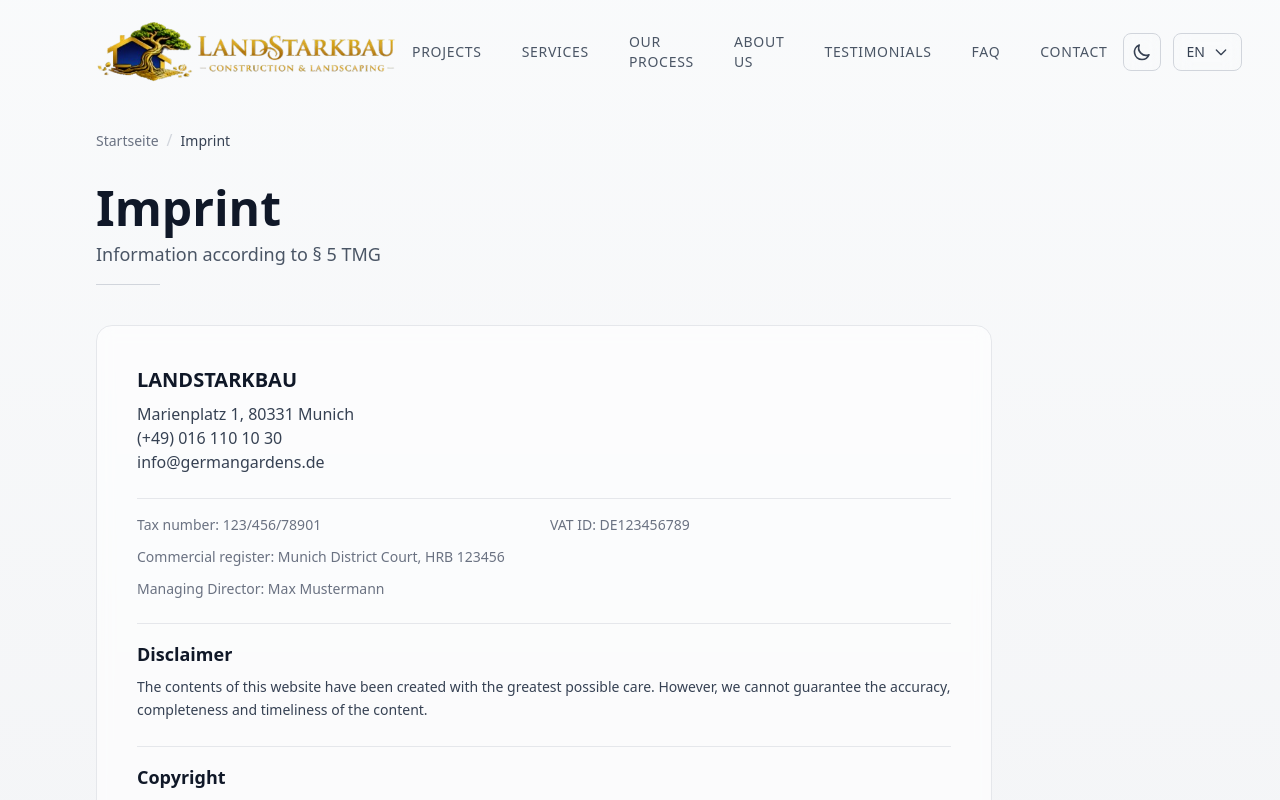
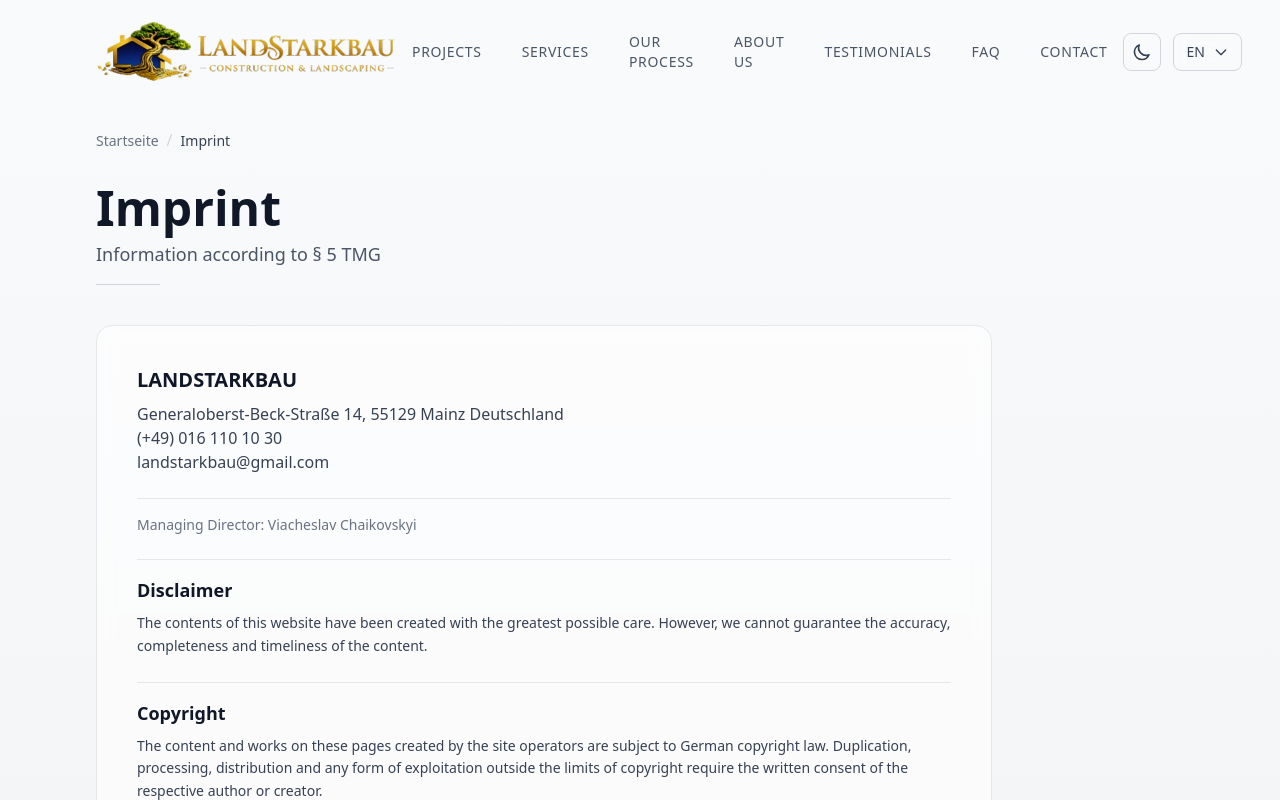
Before and after one commit to landstarkbau-coder/LANDSTARKBAU, a Next.js app: page /en/impressum in a window 1280 px wide. Shown: the top 800 px of the page. Built offline with nearby package versions, Linux system fonts and the light colour scheme.

Commit message:
Add email notifications and fix translations

```diff
--- a/app/[locale]/components/ContactSection.tsx
+++ b/app/[locale]/components/ContactSection.tsx
@@ -128,7 +128,7 @@ export function ContactSection() {
                 </div>
                 <div>
                   <p className={`text-xs ${isDark ? 'text-white/40' : 'text-gray-500'}`}>{t('email')}</p>
-                  <a href="mailto:info@germangardens.de" className={`${isDark ? 'text-white hover:text-white/80' : 'text-gray-900 hover:text-gray-700'} transition-colors duration-300`}>
+                  <a href="mailto:landstarkbau@gmail.com" className={`${isDark ? 'text-white hover:text-white/80' : 'text-gray-900 hover:text-gray-700'} transition-colors duration-300`}>
                     {t('emailAddress')}
                   </a>
                 </div>
--- a/app/[locale]/components/Footer.tsx
+++ b/app/[locale]/components/Footer.tsx
@@ -108,7 +108,7 @@ export function Footer() {
 
             {/* Соціальні мережі */}
             <div className="flex gap-3 pt-2">
-              <a href="#" className={`w-8 h-8 rounded-full border flex items-center justify-center transition-all duration-300 group ${
+              <a href="https://www.facebook.com/share/1HM4GpLDBU" className={`w-8 h-8 rounded-full border flex items-center justify-center transition-all duration-300 group ${
                 isDark
                   ? 'border-white/20 hover:bg-white/10 hover:border-white/40'
                   : 'border-gray-300 hover:bg-gray-200 hover:border-gray-400'
@@ -117,7 +117,7 @@ export function Footer() {
                   <path d="M22 12c0-5.523-4.477-10-10-10S2 6.477 2 12c0 4.991 3.657 9.128 8.438 9.879v-6.99h-2.54V12h2.54V9.797c0-2.506 1.492-3.89 3.777-3.89 1.094 0 2.238.195 2.238.195v2.46h-1.26c-1.243 0-1.63.771-1.63 1.562V12h2.773l-.443 2.89h-2.33v6.99C18.343 21.128 22 16.991 22 12z"/>
                 </svg>
               </a>
-              <a href="#" className={`w-8 h-8 rounded-full border flex items-center justify-center transition-all duration-300 group ${
+              <a href="mailto:landstarkbau@gmail.com" className={`w-8 h-8 rounded-full border flex items-center justify-center transition-all duration-300 group ${
                 isDark
                   ? 'border-white/20 hover:bg-white/10 hover:border-white/40'
                   : 'border-gray-300 hover:bg-gray-200 hover:border-gray-400'
@@ -126,7 +126,7 @@ export function Footer() {
                   <path d="M12.48 10.92v3.28h7.84c-.24 1.84-.853 3.187-1.787 4.133-1.147 1.147-2.933 2.4-6.053 2.4-4.827 0-8.6-3.893-8.6-8.72s3.773-8.72 8.6-8.72c2.6 0 4.507 1.027 5.907 2.347l2.307-2.307C18.747 1.44 16.133 0 12.48 0 5.867 0 .307 5.387.307 12s5.56 12 12.173 12c3.573 0 6.267-1.173 8.373-3.36 2.16-2.16 2.84-5.213 2.84-7.667 0-.76-.053-1.467-.173-2.053H12.48z"/>
                 </svg>
               </a>
-              <a href="#" className={`w-8 h-8 rounded-full border flex items-center justify-center transition-all duration-300 group ${
+              <a href="https://www.instagram.com/blagostroi_?igsh=YTF6NGh1Zzl3YWNs&utm_source=ig_contact_invite" className={`w-8 h-8 rounded-full border flex items-center justify-center transition-all duration-300 group ${
                 isDark
                   ? 'border-white/20 hover:bg-white/10 hover:border-white/40'
                   : 'border-gray-300 hover:bg-gray-200 hover:border-gray-400'
@@ -188,7 +188,7 @@ export function Footer() {
                 <svg className={`w-4 h-4 mt-0.5 flex-shrink-0 ${isDark ? 'text-white/60' : 'text-gray-400'}`} fill="none" stroke="currentColor" viewBox="0 0 24 24">
                   <path strokeLinecap="round" strokeLinejoin="round" strokeWidth={1.5} d="M3 8l7.89 5.26a2 2 0 002.22 0L21 8M5 19h14a2 2 0 002-2V7a2 2 0 00-2-2H5a2 2 0 00-2 2v10a2 2 0 002 2z" />
                 </svg>
-                <a href="mailto:info@germangardens.de" className={`text-sm transition-colors ${isDark ? 'text-white/40 hover:text-white' : 'text-gray-500 hover:text-gray-700'}`}>
+                <a href="mailto:landstarkbau@gmail.com" className={`text-sm transition-colors ${isDark ? 'text-white/40 hover:text-white' : 'text-gray-500 hover:text-gray-700'}`}>
                   {t('email')}
                 </a>
               </li>
--- a/app/[locale]/datenschutz/page.tsx
+++ b/app/[locale]/datenschutz/page.tsx
@@ -16,7 +16,7 @@ export default function DatenschutzPage() {
       subtitle: 'Informationen zum Datenschutz',
       intro: 'Der Schutz Ihrer persönlichen Daten ist uns ein wichtiges Anliegen. Wir verarbeiten Ihre Daten ausschließlich auf Grundlage der gesetzlichen Bestimmungen (DSGVO, TMG).',
       responsible: 'Verantwortlicher für die Datenverarbeitung',
-      responsibleText: 'LANDSTARKBAU, Marienplatz 1, 80331 München, (+49) 016 110 10 30, info@germangardens.de',
+      responsibleText: 'LANDSTARKBAU, Generaloberst-Beck-Straße 14, 55129 Mainz Deutschland, (+49) 016 110 10 30, landstarkbau@gmail.com',
       dataCollection: 'Erhebung und Speicherung personenbezogener Daten',
       dataCollectionText: 'Beim Besuch unserer Website werden durch den von Ihnen verwendeten Browser automatisch Informationen an den Server unserer Website gesendet. Diese Informationen werden temporär in einem sogenannten Logfile gespeichert. Folgende Daten werden dabei ohne Ihr Zutun erfasst und bis zur automatisierten Löschung gespeichert:',
       dataList: [
@@ -44,7 +44,7 @@ export default function DatenschutzPage() {
       subtitle: 'Information about data protection',
       intro: 'The protection of your personal data is important to us. We process your data exclusively on the basis of legal provisions (GDPR, TMG).',
       responsible: 'Responsible for data processing',
-      responsibleText: 'LANDSTARKBAU, Marienplatz 1, 80331 Munich, (+49) 016 110 10 30, info@germangardens.de',
+      responsibleText: 'LANDSTARKBAU, Generaloberst-Beck-Straße 14, 55129 Mainz Deutschland, (+49) 016 110 10 30, landstarkbau@gmail.com',
       dataCollection: 'Collection and storage of personal data',
       dataCollectionText: 'When you visit our website, information is automatically sent to the server of our website by the browser you use. This information is temporarily stored in a so-called log file. The following data is collected without your intervention and stored until automated deletion:',
       dataList: [
@@ -72,7 +72,7 @@ export default function DatenschutzPage() {
       subtitle: 'Інформація про захист даних',
       intro: 'Захист ваших персональних даних є для нас важливим. Ми обробляємо ваші дані виключно на підставі законодавчих положень (GDPR, TMG).',
       responsible: 'Відповідальний за обробку даних',
-      responsibleText: 'LANDSTARKBAU, Marienplatz 1, 80331 Мюнхен, (+49) 016 110 10 30, info@germangardens.de',
+      responsibleText: 'LANDSTARKBAU, Generaloberst-Beck-Straße 14, 55129 Mainz Deutschland, (+49) 016 110 10 30, landstarkbau@gmail.com',
       dataCollection: 'Збір та зберігання персональних даних',
       dataCollectionText: 'Під час відвідування нашого веб-сайту інформація автоматично надсилається на сервер нашого веб-сайту через ваш браузер. Ця інформація тимчасово зберігається в так званому файлі журналу. Наступні дані збираються без вашої участі та зберігаються до автоматичного видалення:',
       dataList: [
--- a/app/[locale]/impressum/page.tsx
+++ b/app/[locale]/impressum/page.tsx
@@ -15,13 +15,13 @@ export default function ImpressumPage() {
       title: 'Impressum',
       subtitle: 'Angaben gemäß § 5 TMG',
       company: 'LANDSTARKBAU',
-      address: 'Marienplatz 1, 80331 München',
+      address: 'Generaloberst-Beck-Straße 14, 55129 Mainz Deutschland',
       phone: '(+49) 016 110 10 30',
-      email: 'info@germangardens.de',
-      taxId: 'Steuernummer: 123/456/78901',
-      vatId: 'USt-IdNr.: DE123456789',
-      register: 'Handelsregister: Amtsgericht München, HRB 123456',
-      ceo: 'Geschäftsführer: Max Mustermann',
+      email: 'landstarkbau@gmail.com',
+    //   taxId: 'Steuernummer: 123/456/78901',
+    //   vatId: 'USt-IdNr.: DE123456789',
+    //   register: 'Handelsregister: Amtsgericht München, HRB 123456',
+      ceo: 'Geschäftsführer: Viacheslav Chaikovskyi',
       disclaimer: 'Haftungsausschluss',
       disclaimerText: 'Die Inhalte dieser Website wurden mit größter Sorgfalt erstellt. Für die Richtigkeit, Vollständigkeit und Aktualität der Inhalte können wir jedoch keine Gewähr übernehmen.',
       copyright: 'Urheberrecht',
@@ -32,13 +32,13 @@ export default function ImpressumPage() {
       title: 'Imprint',
       subtitle: 'Information according to § 5 TMG',
       company: 'LANDSTARKBAU',
-      address: 'Marienplatz 1, 80331 Munich',
+      address: 'Generaloberst-Beck-Straße 14, 55129 Mainz Deutschland',
       phone: '(+49) 016 110 10 30',
-      email: 'info@germangardens.de',
-      taxId: 'Tax number: 123/456/78901',
-      vatId: 'VAT ID: DE123456789',
-      register: 'Commercial register: Munich District Court, HRB 123456',
-      ceo: 'Managing Director: Max Mustermann',
+      email: 'landstarkbau@gmail.com',
+    //   taxId: 'Tax number: 123/456/78901',
+    //   vatId: 'VAT ID: DE123456789',
+    //   register: 'Commercial register: Munich District Court, HRB 123456',
+      ceo: 'Managing Director: Viacheslav Chaikovskyi',
       disclaimer: 'Disclaimer',
       disclaimerText: 'The contents of this website have been created with the greatest possible care. However, we cannot guarantee the accuracy, completeness and timeliness of the content.',
       copyright: 'Copyright',
@@ -49,13 +49,13 @@ export default function ImpressumPage() {
       title: 'Імпресум',
       subtitle: 'Інформація згідно з § 5 TMG',
       company: 'LANDSTARKBAU',
-      address: 'Marienplatz 1, 80331 Мюнхен',
+      address: 'Generaloberst-Beck-Straße 14, 55129 Mainz Deutschland',
       phone: '(+49) 016 110 10 30',
-      email: 'info@germangardens.de',
-      taxId: 'Податковий номер: 123/456/78901',
-      vatId: 'ПДВ-ідент.: DE123456789',
-      register: 'Торговий реєстр: Окружний суд Мюнхена, HRB 123456',
-      ceo: 'Керуючий директор: Max Mustermann',
+      email: 'landstarkbau@gmail.com',
+    //   taxId: 'Податковий номер: 123/456/78901',
+    //   vatId: 'ПДВ-ідент.: DE123456789',
+    //   register: 'Торговий реєстр: Окружний суд Мюнхена, HRB 123456',
+      ceo: 'Керуючий директор: Viacheslav Chaikovskyi ',
       disclaimer: 'Відмова від відповідальності',
       disclaimerText: 'Зміст цього веб-сайту створено з максимальною ретельністю. Однак ми не можемо гарантувати точність, повноту та актуальність інформації.',
       copyright: 'Авторське право',
@@ -104,15 +104,15 @@ export default function ImpressumPage() {
 
             <div className={`pt-4 border-t ${isDark ? 'border-white/10' : 'border-gray-200'}`}>
               <div className="grid grid-cols-1 md:grid-cols-2 gap-3">
-                <div>
+                {/* <div>
                   <p className={`text-sm ${isDark ? 'text-white/40' : 'text-gray-500'}`}>{t.taxId}</p>
                 </div>
                 <div>
                   <p className={`text-sm ${isDark ? 'text-white/40' : 'text-gray-500'}`}>{t.vatId}</p>
-                </div>
-                <div className="md:col-span-2">
+                </div> */}
+                {/* <div className="md:col-span-2">
                   <p className={`text-sm ${isDark ? 'text-white/40' : 'text-gray-500'}`}>{t.register}</p>
-                </div>
+                </div> */}
                 <div className="md:col-span-2">
                   <p className={`text-sm ${isDark ? 'text-white/40' : 'text-gray-500'}`}>{t.ceo}</p>
                 </div>
--- a/messages/de.json
+++ b/messages/de.json
@@ -23,7 +23,7 @@
     "agb": "AGB",
     "address": "Stadt Bonn",
     "phone": "(+49) 016 110 10 30",
-    "email": "info@germangardens.de",
+    "email": "landstarkbau@gmail.com",
     "instagram": "Instagram: @blagostroi_",
     "instagramLink": "https://www.instagram.com/blagostroi_?igsh=YTF6NGh1Zzl3YWNs&utm_source=ig_contact_invite",
     "facebook": "Facebook: Blagostroi",
--- a/messages/en.json
+++ b/messages/en.json
@@ -23,7 +23,7 @@
     "agb": "TERMS",
     "address": "City of Bonn",
     "phone": "(+49) 016 110 10 30",
-    "email": "info@germangardens.de",
+    "email": "landstarkbau@gmail.com",
     "instagram": "Instagram: @blagostroi_",
     "instagramLink": "https://www.instagram.com/blagostroi_?igsh=YTF6NGh1Zzl3YWNs&utm_source=ig_contact_invite",
     "facebook": "Facebook: Blagostroi",
--- a/messages/ua.json
+++ b/messages/ua.json
@@ -23,7 +23,7 @@
     "agb": "УМОВИ",
     "address": "Місто Бонн",
     "phone": "(+49) 016 110 10 30",
-    "email": "info@germangardens.de",
+    "email": "landstarkbau@gmail.com",
     "instagram": "Instagram: @blagostroi_",
     "instagramLink": "https://www.instagram.com/blagostroi_?igsh=YTF6NGh1Zzl3YWNs&utm_source=ig_contact_invite",
     "facebook": "Facebook: Blagostroi",
```
Also changed, not shown: app/[locale]/components/FAQSection.tsx (+4 -4 lines).
